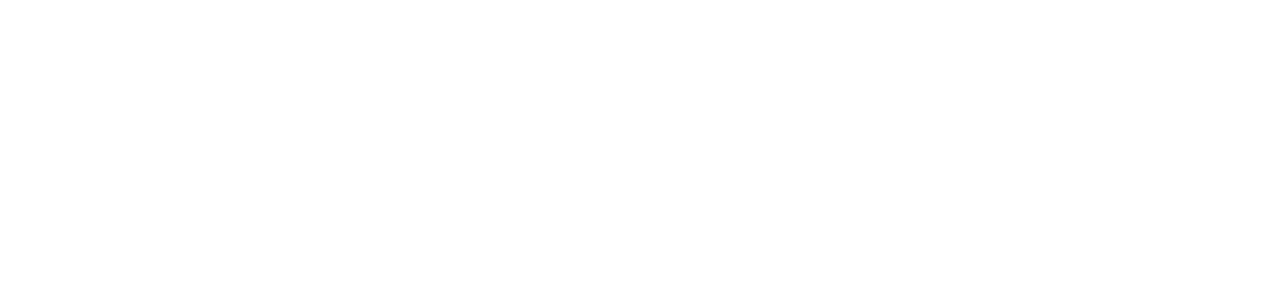
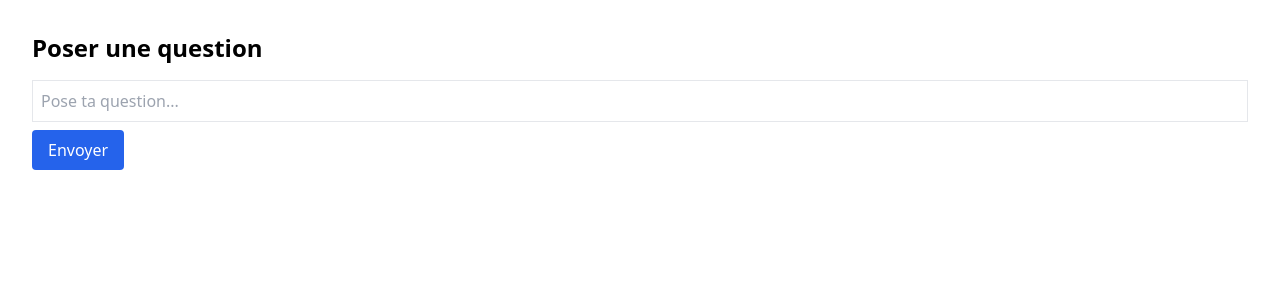
Before and after one commit to Yousra-ai-dotcom/EPFind-RAG, a Next.js app in the folder frontend/: page /chat in a window 1280 px wide. Shown: the top 300 px of the page. Built offline with nearby package versions, Linux system fonts and the light colour scheme; no server answers.

Commit message:
feat(frontend): appel a l'API /ask et affichage de la reponse sur la page chat

```diff
--- a/frontend/app/chat/page.tsx
+++ b/frontend/app/chat/page.tsx
@@ -1,5 +1,5 @@
 /**
- * Page Question/Chat ("/chat") — Responsable : Personne 3
+ * Page Question/Chat ("/chat")
  *
  * TODO :
  * - Sélecteur de cours (CourseSelector)
@@ -8,10 +8,43 @@
  * - Affichage réponse + sources (SourceCard)
  */
 
+"use client";
+
+import { useState } from "react";
+import { askQuestion } from "@/lib/api";
+
 export default function ChatPage() {
+  const [question, setQuestion] = useState("");
+  const [answer, setAnswer] = useState("");
+  const [loading, setLoading] = useState(false);
+
+  async function handleAsk() {
+    setLoading(true);
+    const result = await askQuestion(question);
+    setAnswer(result.answer);
+    setLoading(false);
+  }
+
   return (
-    <main>
-      {/* TODO: interface de chat */}
+    <main className="p-8">
+      <h1 className="text-2xl font-bold mb-4">Poser une question</h1>
+
+      <input
+        className="border p-2 w-full"
+        value={question}
+        onChange={(e) => setQuestion(e.target.value)}
+        placeholder="Pose ta question..."
+      />
+
+      <button
+        className="mt-2 rounded bg-blue-600 px-4 py-2 text-white"
+        onClick={handleAsk}
+        disabled={loading}
+      >
+        {loading ? "Recherche..." : "Envoyer"}
+      </button>
+
+      {answer && <p className="mt-4">{answer}</p>}
     </main>
   );
 }
--- a/frontend/lib/api.ts
+++ b/frontend/lib/api.ts
@@ -1,14 +1,32 @@
 /**
  * Client API — appelle le backend FastAPI.
- * Responsable : Personne 3 (avec Personne 2 pour la cohérence des contrats)
  */
 
 const API_URL = process.env.NEXT_PUBLIC_API_URL || "http://localhost:8000";
 
-export async function askQuestion(question: string, course?: string, conversationId?: number) {
-  // TODO: POST `${API_URL}/ask`
-  throw new Error("not implemented");
+export async function askQuestion(
+  question: string,
+  course?: string,
+  conversationId?: number
+) {
+  const response = await fetch(`${API_URL}/ask`, {
+    method: "POST",
+    headers: { "Content-Type": "application/json" },
+    body: JSON.stringify({
+      question,
+      course,
+      conversation_id: conversationId,
+    }),
+  });
+
+  if (!response.ok) {
+    throw new Error("Erreur lors de l'appel a l'API /ask");
+  }
+
+  return response.json();
 }
+
+
 
 export async function getCourses() {
   // TODO: GET `${API_URL}/courses`
```
